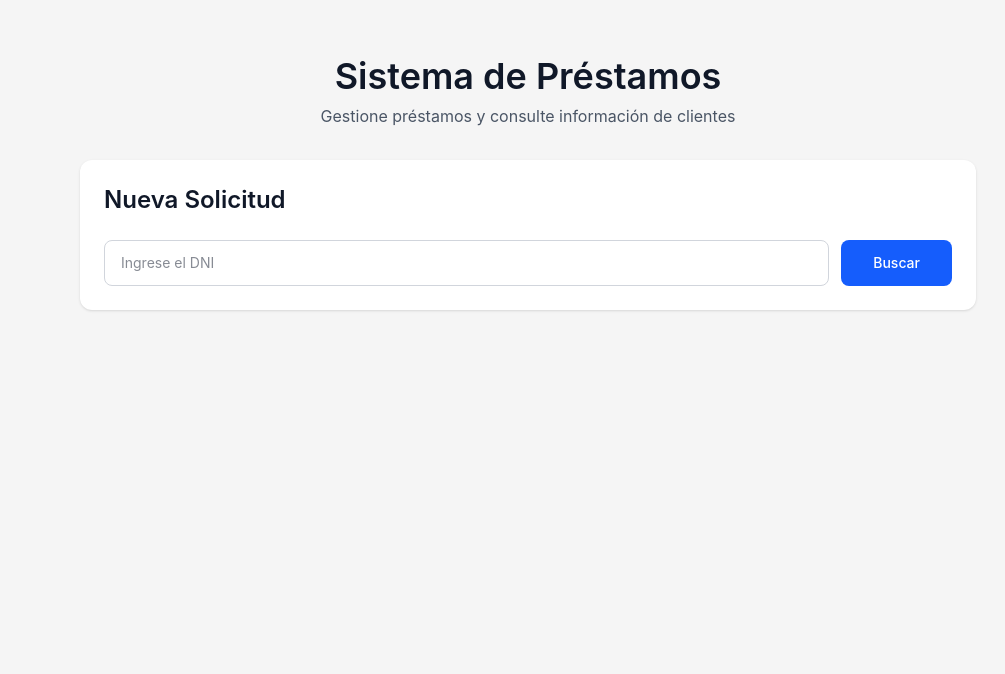
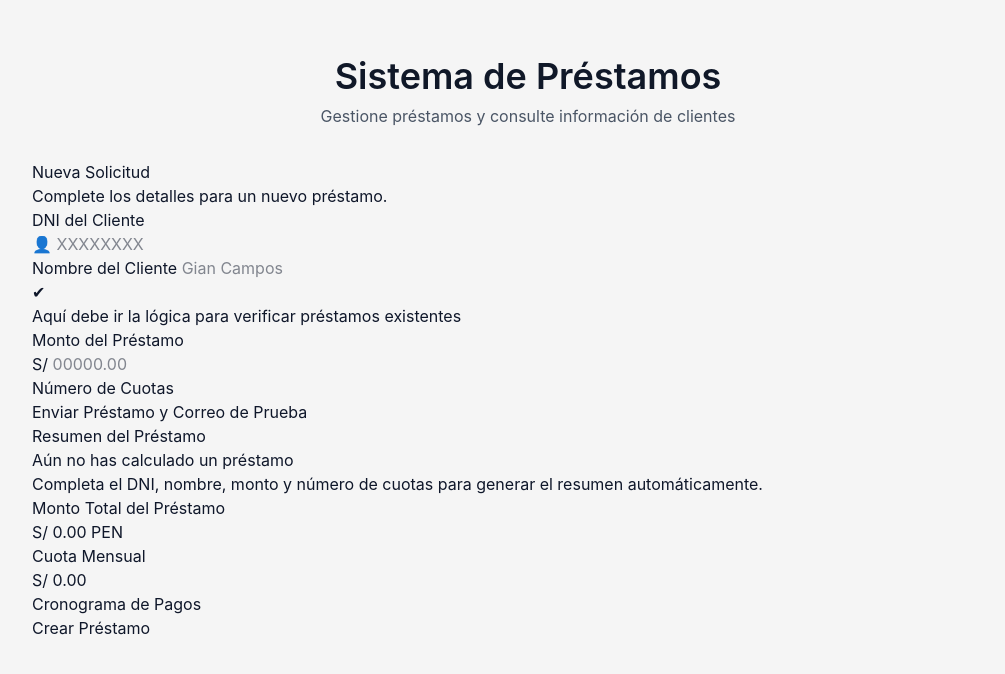
Before and after one commit to UPAO-INSO/caso-agile, a Flask app: page / in a window 1280 px wide. Shown: the part 98-772 px from the top of the page, without its empty margins (112-1117 px from the left). Run offline with Flask 3, Linux system fonts and the light colour scheme; style sheets or scripts are compiled from the project's sources.

Commit message:
Mejorar generación de PDF y actualización del envío de correos Se rediseña el formato del PDF de cronograma con un estilo más empresarial y profesional. Se actualiza la plantilla HTML de la página principal para integrar correctamente el formulario de préstamos con el envío de correo. Se ajustan las rutas en Flask para generar y enviar el PDF como adjunto en el correo. Se agrega la utilidad generar_cronograma_pdf en utils.py para centralizar la creación de PDF.

```diff
--- a/app/routes.py
+++ b/app/routes.py
@@ -1,13 +1,60 @@
-from flask import Blueprint, render_template, request, redirect, url_for
+from flask import Blueprint, render_template, redirect, url_for, request
 from flask_mail import Message
 from app import mail
+from app.utils import generar_cronograma_pdf  # asegúrate que existe en app/utils.py
 
 main = Blueprint('main', __name__)
 
+# 🏠 Página principal
 @main.route('/')
 def home():
     return render_template('index.html', title='Inicio')
 
+
+# 📧 Envío del cronograma por correo (con PDF adjunto)
+@main.route('/enviar_cronograma', methods=['POST'])
+def enviar_cronograma():
+    # Capturamos los datos del formulario
+    nombre_cliente = request.form.get('nombre', 'Cliente')
+    monto = float(request.form.get('monto', 0))
+    cuotas = int(request.form.get('cuotas', 1))
+    tasa_interes = 5.0  # Puedes cambiarlo o leerlo del form
+    destinatario = "valeriatbw@gmail.com"  # o traerlo de tu modelo Cliente
+
+    try:
+        # Crear el mensaje
+        msg = Message(
+            subject="Tu Cronograma de Pagos - Gota a Gota",
+            recipients=[destinatario]
+        )
+
+        # Cuerpo del correo
+        msg.body = f"Hola {nombre_cliente}, te enviamos tu cronograma de pagos en formato PDF."
+
+        # Renderizar plantilla HTML del correo
+        msg.html = render_template(
+            "emails/email_cronograma.html",
+            nombre=nombre_cliente,
+            monto=monto,
+            cuotas=cuotas,
+            tasa=tasa_interes
+        )
+
+        # Generar PDF y adjuntarlo
+        pdf_buffer = generar_cronograma_pdf(nombre_cliente, monto, cuotas, tasa_interes)
+        msg.attach("cronograma.pdf", "application/pdf", pdf_buffer.read())
+
+        # Enviar correo
+        mail.send(msg)
+        print(f"✅ Correo enviado correctamente a {destinatario}")
+
+    except Exception as e:
+        print(f"❌ Error al enviar el correo: {e}")
+
+    return redirect(url_for('main.home'))
+
+
+# 🧭 Otras rutas que ya tenías
 @main.route('/enviar_prueba_correo')
 def enviar_prueba_correo():
     destinatario = "valeriatbw@gmail.com"
@@ -15,27 +62,24 @@ def enviar_prueba_correo():
     try:
         msg = Message(
             subject='Asunto de Prueba: Envío Exitoso',
-
             recipients=[destinatario]
         )
-
         msg.body = "Este es el cuerpo del mensaje en texto plano."
         msg.html = "<h1>Este es el cuerpo en HTML (opcional)</h1><p>Funciona con la configuración de Gmail.</p>"
 
         mail.send(msg)
-
         print(f"Correo de prueba enviado con éxito a {destinatario}.")
-
     except Exception as e:
         print(f"Error de Correo: {e}")
 
-    # Redirige al inicio
     return redirect(url_for('main.home'))
+
 
 @main.route('/buscar')
 def buscar_cliente():
     return render_template('buscar_cliente.html', title='Buscar Cliente')
 
+
 @main.route('/test-modal')
 def test_modal():
     return render_template('test_modal.html', title='Test Modal')
--- a/app/templates/index.html
+++ b/app/templates/index.html
@@ -1,4 +1,6 @@
-{% extends "base.html" %} {% block content %}
+{% extends "base.html" %}
+
+{% block content %}
 <div class="container mx-auto px-4 py-8 max-w-5xl">
   <div class="mb-8 text-center">
     <h1 class="text-4xl font-semibold text-gray-900 mb-2">
@@ -9,8 +11,130 @@
     </p>
   </div>
 
-  {% include "components/form.html" %}
+  <section class="loan-page">
+    <div class="loan-page__cards">
+      <!-- 🧾 FORMULARIO PRINCIPAL -->
+      <article class="card loan-card">
+        <header class="loan-card__header">
+          <h2>Nueva Solicitud</h2>
+          <p>Complete los detalles para un nuevo préstamo.</p>
+        </header>
+
+        <form
+          class="loan-form"
+          id="loan-form"
+          method="POST"
+          action="{{ url_for('main.enviar_cronograma') }}"
+          novalidate
+        >
+          <div class="loan-form__group loan-form__group--full">
+            <label for="dni">DNI del Cliente</label>
+            <div class="input-with-icon">
+              <span class="input-icon" aria-hidden="true">👤</span>
+              <input
+                id="dni"
+                type="text"
+                name="dni"
+                placeholder="XXXXXXXX"
+                autocomplete="off"
+              />
+            </div>
+          </div>
+
+          <div class="loan-form__group loan-form__group--full">
+            <label for="nombre">Nombre del Cliente</label>
+            <input
+              id="nombre"
+              type="text"
+              name="nombre"
+              placeholder="Gian Campos"
+              autocomplete="off"
+            />
+          </div>
+
+          <div class="loan-form__status" role="status" data-status-message>
+            <span class="loan-form__status-icon" aria-hidden="true">✔</span>
+            <p>Aquí debe ir la lógica para verificar préstamos existentes</p>
+          </div>
+
+          <div class="loan-form__split">
+            <div class="loan-form__group">
+              <label for="monto">Monto del Préstamo</label>
+              <div class="input-with-prefix">
+                <span class="input-prefix">S/</span>
+                <input
+                  id="monto"
+                  type="number"
+                  name="monto"
+                  placeholder="00000.00"
+                  min="0"
+                  step="0.01"
+                />
+              </div>
+            </div>
+
+            <div class="loan-form__group">
+              <label for="cuotas">Número de Cuotas</label>
+              <input id="cuotas" type="number" name="cuotas" min="1" />
+            </div>
+          </div>
+
+          <button type="submit" class="primary-button">
+            Enviar Préstamo y Correo de Prueba
+          </button>
+        </form>
+      </article>
+
+      <!-- 📋 RESUMEN DEL PRÉSTAMO -->
+      <article class="card loan-summary" data-summary>
+        <header class="loan-summary__header">
+          <h2>Resumen del Préstamo</h2>
+        </header>
+
+        <!-- Estado vacío -->
+        <div class="loan-summary__empty" data-summary-empty>
+          <p class="loan-summary__empty-title">Aún no has calculado un préstamo</p>
+          <p class="loan-summary__empty-text">
+            Completa el DNI, nombre, monto y número de cuotas para generar el
+            resumen automáticamente.
+          </p>
+        </div>
+
+        <!-- Cronograma dinámico -->
+        <div class="loan-summary__content is-hidden" data-summary-content>
+          <dl class="loan-summary__totals">
+            <div>
+              <dt>Monto Total del Préstamo</dt>
+              <dd data-summary-total>S/ 0.00 <span class="currency">PEN</span></dd>
+            </div>
+            <div>
+              <dt data-summary-installments-label>Cuota Mensual</dt>
+              <dd class="highlight" data-summary-monthly>S/ 0.00</dd>
+            </div>
+          </dl>
+
+          <section
+            class="loan-summary__schedule"
+            aria-labelledby="schedule-title"
+          >
+            <h3 id="schedule-title" data-summary-schedule-title>
+              Cronograma de Pagos
+            </h3>
+            <ul data-summary-schedule></ul>
+          </section>
+
+          <footer class="loan-summary__footer">
+            <button type="submit" class="primary-button" disabled>
+              Crear Préstamo
+            </button>
+          </footer>
+        </div>
+      </article>
+    </div>
+  </section>
 </div>
-{% endblock %} {% block scripts %}
+{% endblock %}
+
+{% block scripts %}
 <script src="{{ url_for('static', filename='js/loan-summary.js') }}"></script>
 {% endblock %}
```
Also changed, not shown: app/templates/email/email_cliente.html (added, +38 -0 lines), app/utils.py (added, +72 -0 lines).
